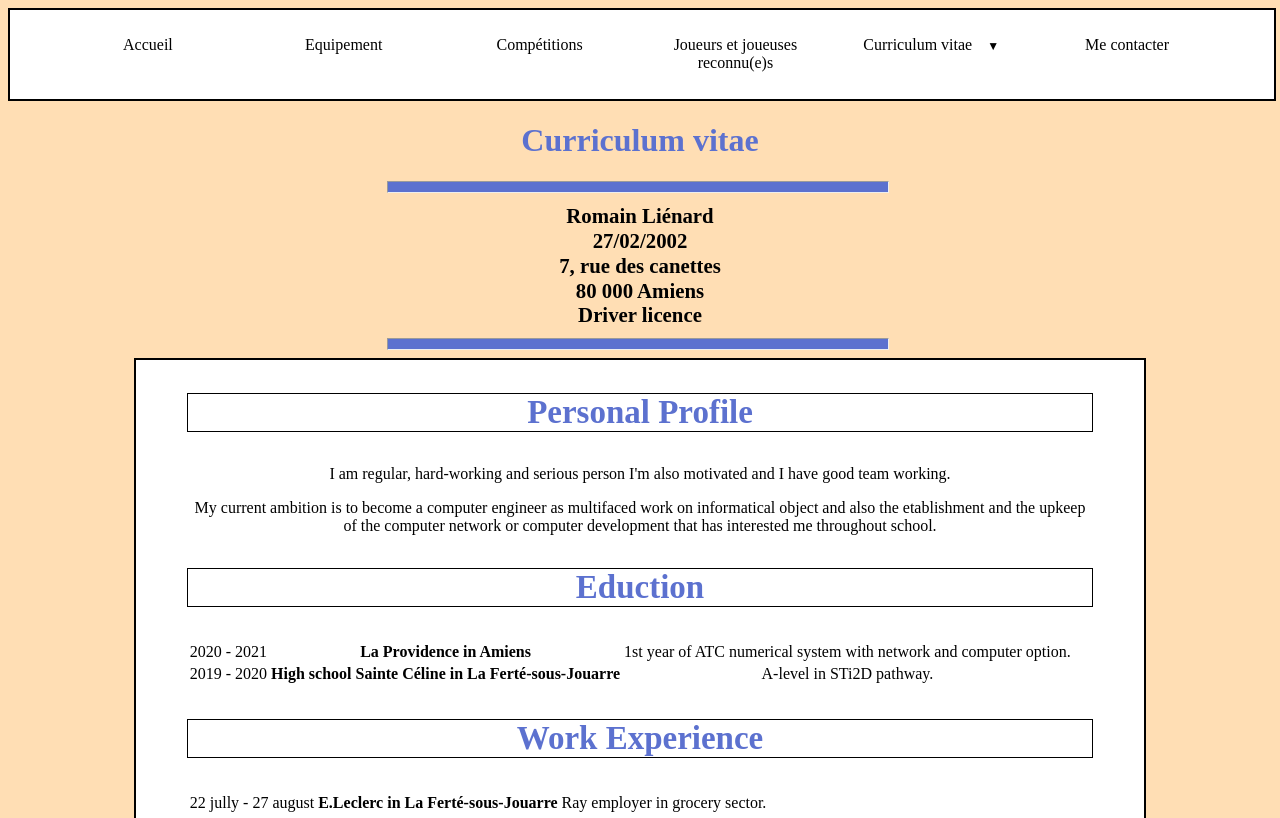
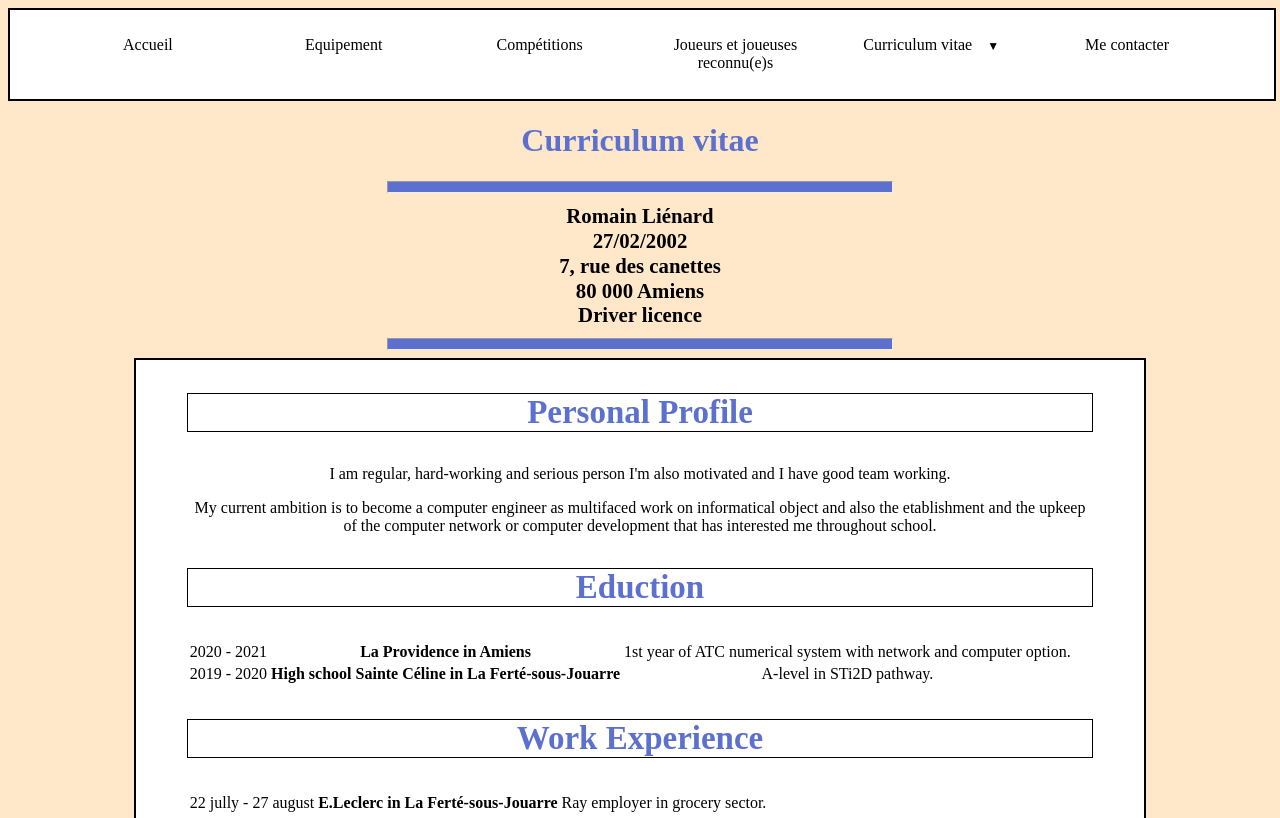
Before and after one commit to romainlienard194/TD-Final, a plain HTML site: page cv_anglais.html in a window 1280 px wide. Shown: the top 818 px of the page. Drawn offline with Linux system fonts and the light colour scheme.

Commit message:
mise à jour site

```diff
--- a/cv_anglais.css
+++ b/cv_anglais.css
@@ -1,5 +1,5 @@
 html{
-    background-color: rgb(255, 222, 180);
+    background-color: rgb(255, 232, 202);
 }
 
 hr {
--- a/cv_anglais.html
+++ b/cv_anglais.html
@@ -33,7 +33,7 @@
 
         <h1 class="h1">Curriculum vitae</h1>
 
-        <hr width="500" size="10">
+        <hr>
 
         <!--Présentation-->
             <div class="presentation">
@@ -47,7 +47,7 @@
                 </strong>
             </div>
 
-        <hr width="500" size="10">
+        <hr>
 
         <div id="menu">
 
--- a/cv_francais.css
+++ b/cv_francais.css
@@ -1,5 +1,5 @@
 html{
-    background-color: rgb(255, 222, 180);
+    background-color:rgb(255, 232, 202);
 }
 
 hr {
--- a/formulaire.css
+++ b/formulaire.css
@@ -1,5 +1,5 @@
 body{
-    background-color: rgb(255, 222, 180);
+    background-color: rgb(255, 232, 202);
 }
 
 /*Forme de la barre nav*/
@@ -42,7 +42,7 @@ nav a{
 /*Couleur des éléments nav*/
 nav a:hover{
     border-bottom: 1px;
-    background-color: rgb(255, 222, 180);
+    background-color: rgb(255, 232, 202);
     border: 1px solid grey;
 }
 
```
